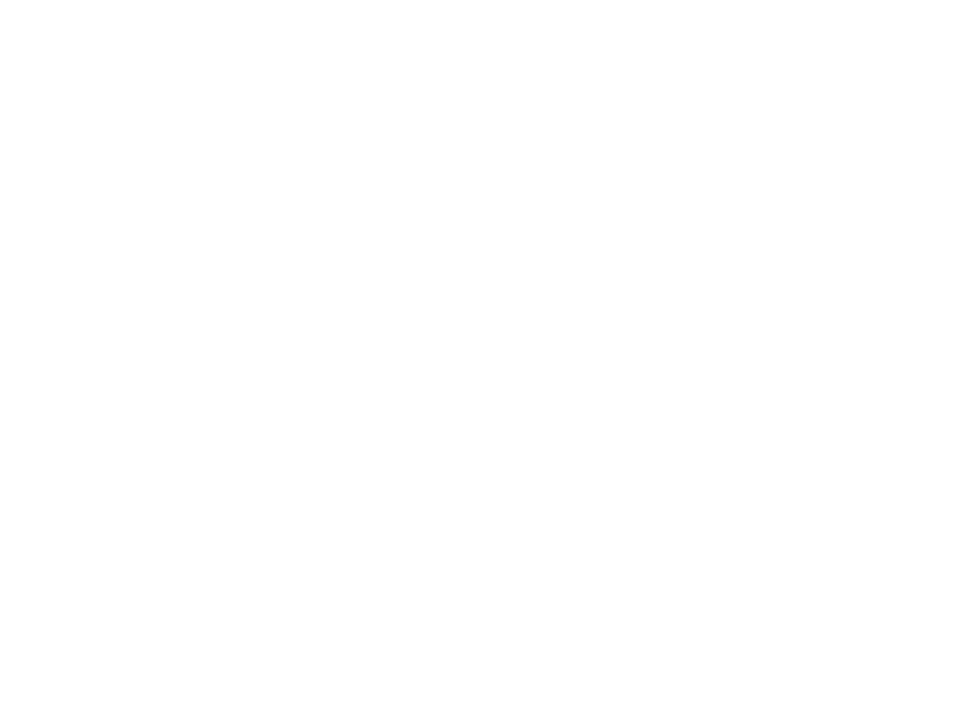
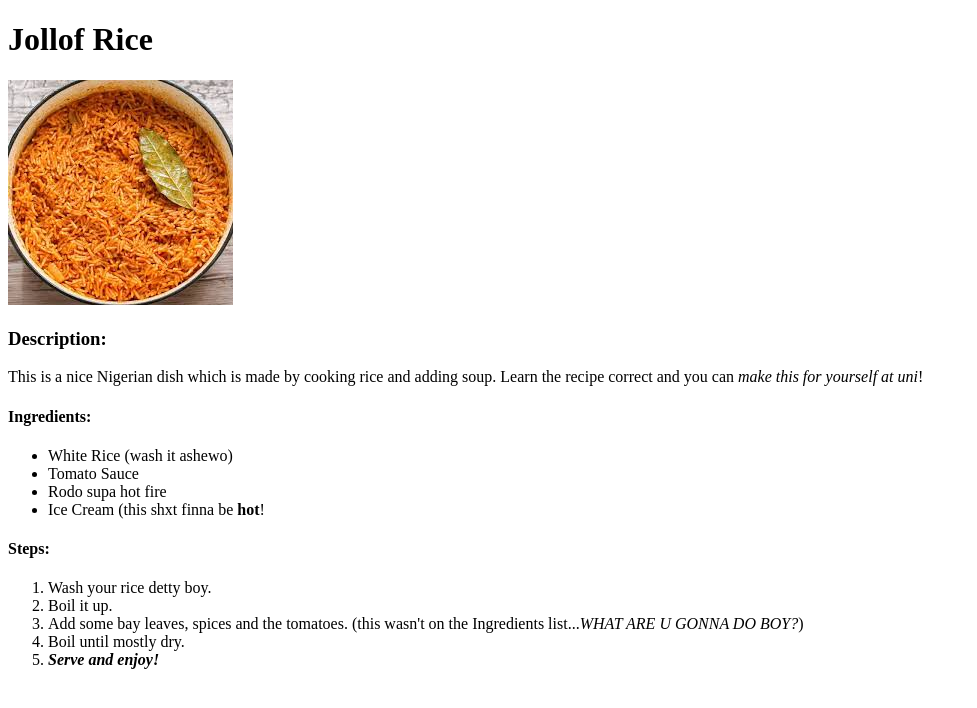
Before and after one commit to codingcing/odin-recipes, a plain HTML site: page recipes/jollofrice.html in a window 1280 px wide. Shown: the whole page, without its empty margins (0-977 px from the left). Drawn offline with Linux system fonts and the light colour scheme.

Commit message:
Make the jollof rice recipe page

```diff
--- a/recipes/jollofrice.html
+++ b/recipes/jollofrice.html
@@ -7,6 +7,26 @@
     <title>Jollof Rice</title>
 </head>
 <body>
-
+    <h1>Jollof Rice</h1>
+    <img src="../images/jollofrice.jpg" alt="Fantasticly dry looking jollof rice!">
+    <p><h3>Description:</h3></p>
+    <p>This is a nice Nigerian dish which is made by cooking rice and adding soup. Learn the recipe correct and you
+        can <em>make this for yourself at uni</em>!
+    </p>
+    <h4>Ingredients:</h4>
+    <ul>
+        <li>White Rice (wash it ashewo)</li>
+        <li>Tomato Sauce</li>
+        <li>Rodo supa hot fire</li>
+        <li>Ice Cream (this shxt finna be <strong>hot</strong>!</li>
+    </ul>
+    <h4>Steps:</h4>
+    <ol>
+        <li>Wash your rice detty boy.</li>
+        <li>Boil it up.</li>
+        <li>Add some bay leaves, spices and the tomatoes. (this wasn't on the Ingredients list...<em>WHAT ARE U GONNA DO BOY?</em>)</li>
+        <li>Boil until mostly dry.</li>
+        <li><strong><em>Serve and enjoy!</em></strong></li>
+    </ol>
 </body>
 </html>
```
